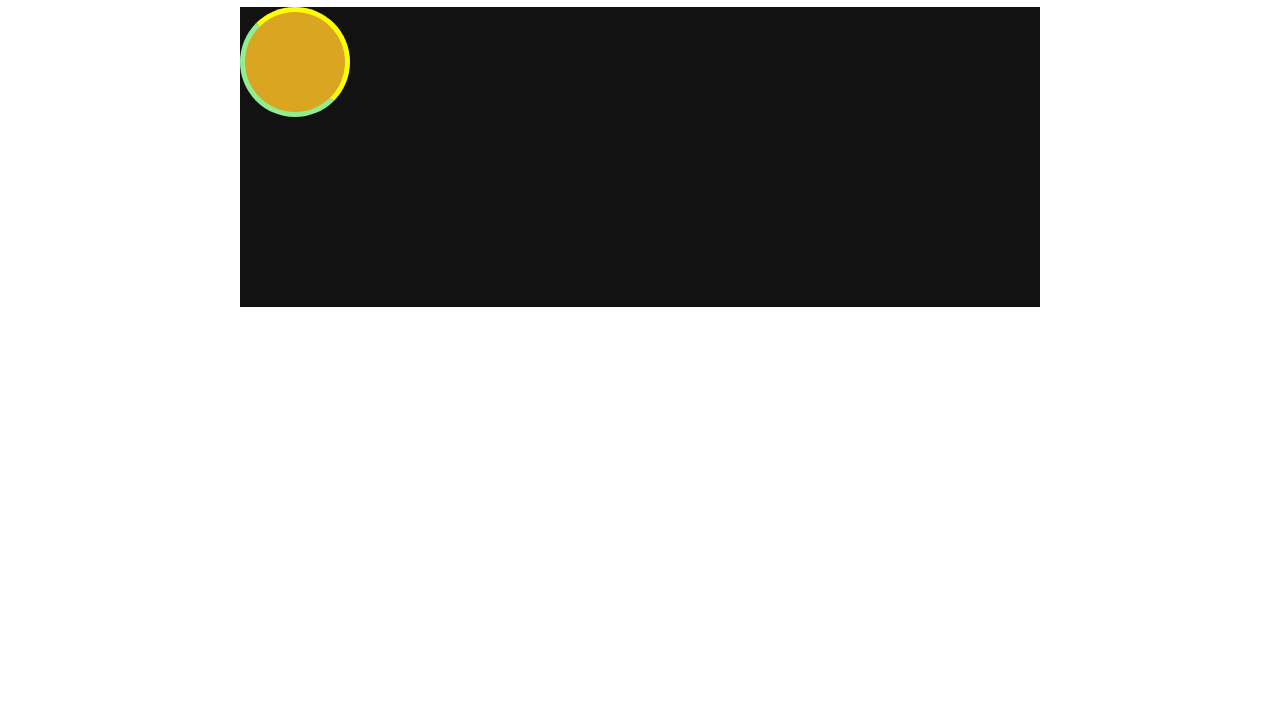
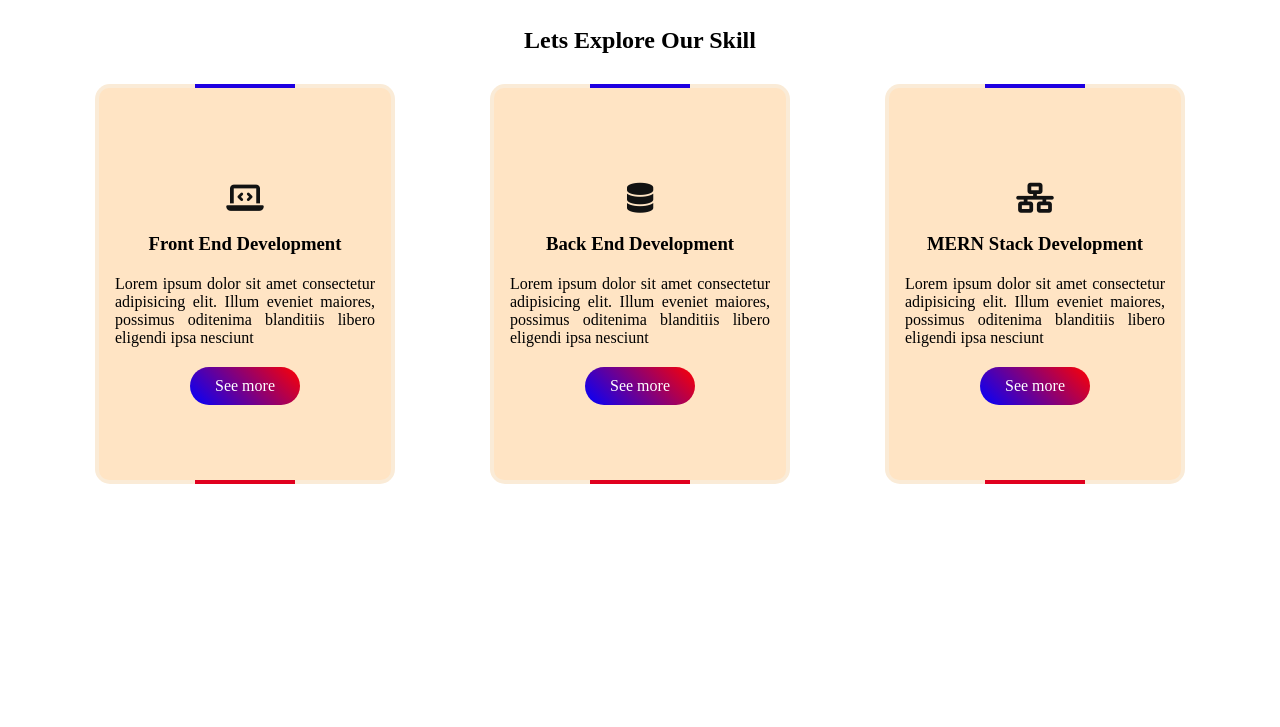
Before and after one commit to FerdousZihad/border-animation, a plain HTML site: page index.html in a window 1280 px wide. Shown: the part 73-800 px from the top of the page. Drawn offline with Linux system fonts and the light colour scheme.

Commit message:
index file changed + modification

```diff
--- a/index.html
+++ b/index.html
@@ -6,55 +6,153 @@
     <meta http-equiv="X-UA-Compatible" content="IE=edge">
     <meta name="viewport" content="width=device-width, initial-scale=1.0">
     <title>Document</title>
+    <link rel="stylesheet" href="https://cdnjs.cloudflare.com/ajax/libs/font-awesome/6.1.1/css/all.min.css"
+        integrity="sha512-KfkfwYDsLkIlwQp6LFnl8zNdLGxu9YAA1QvwINks4PhcElQSvqcyVLLD9aMhXd13uQjoXtEKNosOWaZqXgel0g=="
+        crossorigin="anonymous" referrerpolicy="no-referrer" />
     <style>
-        @keyframes motion {
-            from {
-                top: 0;
-                left: 0;
+        * {
+            margin: 0;
+            padding: 0;
+            font-family: poppins;
+
+        }
+
+        #skill {
+            padding: 100px 0;
+        }
+
+        #skill .title {
+            text-align: center;
+            margin-bottom: 30px;
+        }
+
+        .card-box {
+            display: flex;
+            justify-content: space-evenly;
+            align-items: center;
+        }
+
+        .card-item {
+            display: flex;
+            justify-content: center;
+            align-items: center;
+            width: 300px;
+            height: 400px;
+            text-align: center;
+            background-color: antiquewhite;
+            position: relative;
+            overflow: hidden;
+            border-radius: 15px;
+
+
+        }
+
+        .card-item::before {
+            content: '';
+            position: absolute;
+            width: 100px;
+            height: 130%;
+            background-image: linear-gradient(blue, red);
+            animation: ani-border 5s linear infinite;
+
+        }
+
+        .card-item::after {
+            content: '';
+            position: absolute;
+            background-color: bisque;
+            inset: 4px;
+            border-radius: 10px;
+        }
+
+        @keyframes ani-border {
+            0% {
+                transform: rotate(0deg);
+
             }
 
-            to {
-                top: 100%;
-                left: 50%;
+            100% {
+                transform: rotate(360deg);
             }
+
         }
 
-        .box {
-            width: 800px;
-            height: 300px;
-            background-color: #121212;
-            transition: all 2s ease;
-            margin: 0 auto;
-            position: relative;
+        .card-body {
+            z-index: 10;
+            padding: 0 20px;
         }
 
-        .ball {
-            width: 100px;
-            height: 100px;
-            background-color: goldenrod;
-            border-radius: 500px;
-            border-bottom: 5px solid lightgreen;
-            border-left: 5px solid lightgreen;
-            border-top: 5px solid yellow;
-            border-right: 5px solid yellow;
-            position: absolute;
+        .card-body>* {
+            margin-top: 20px;
 
-            animation: motion 1s ease 1s infinite alternate both;
+        }
 
+        .card-body p {
+            text-align: justify;
 
+        }
 
+        .card-body a {
+            display: inline-block;
+            padding: 10px 25px;
+            text-decoration: none;
+            background-image: linear-gradient(45deg, blue, red);
+            color: #fff;
+            border-radius: 30px;
+        }
+
+        i {
+            font-size: 30px;
+            color: #121212;
         }
     </style>
 </head>
 
 <body>
-    <h1>We are Practicing Transform and Transistion</h1>
-    <div class="container">
-        <div class="box">
-            <div class="ball"></div>
+    <section id="skill">
+        <h2 class="title">Lets Explore Our Skill</h2>
+        <div class="card-box">
+
+            <div class="card-item">
+                <div class="card-body">
+                    <i class="fa-solid fa-laptop-code"></i>
+                    <h3>Front End Development</h3>
+                    <p>Lorem ipsum dolor sit amet consectetur adipisicing elit. Illum eveniet maiores, possimus
+                        oditenima blanditiis libero eligendi ipsa nesciunt
+                    </p>
+                    <a href="">See more</a>
+                </div>
+            </div>
+            <div class="card-item">
+                <div class="card-body">
+                    <i class="fa-solid fa-database"></i>
+                    <h3>Back End Development</h3>
+                    <p>Lorem ipsum dolor sit amet consectetur adipisicing elit. Illum eveniet maiores, possimus
+                        oditenima blanditiis libero eligendi ipsa nesciunt
+                    </p>
+                    <a href="">See more</a>
+                </div>
+            </div>
+            <div class="card-item">
+
+                <div class="card-body">
+                    <i class="fa-solid fa-network-wired"></i>
+                    <h3>MERN Stack Development</h3>
+                    <p>Lorem ipsum dolor sit amet consectetur adipisicing elit. Illum eveniet maiores, possimus
+                        oditenima blanditiis libero eligendi ipsa nesciunt
+                    </p>
+                    <a href="">See more</a>
+                </div>
+            </div>
+
         </div>
 
-    </div>
+
+        </div>
+
+
+    </section>
+
 
 </body>
 
```
Also changed, not shown: card.html (deleted, +0 -147 lines).
